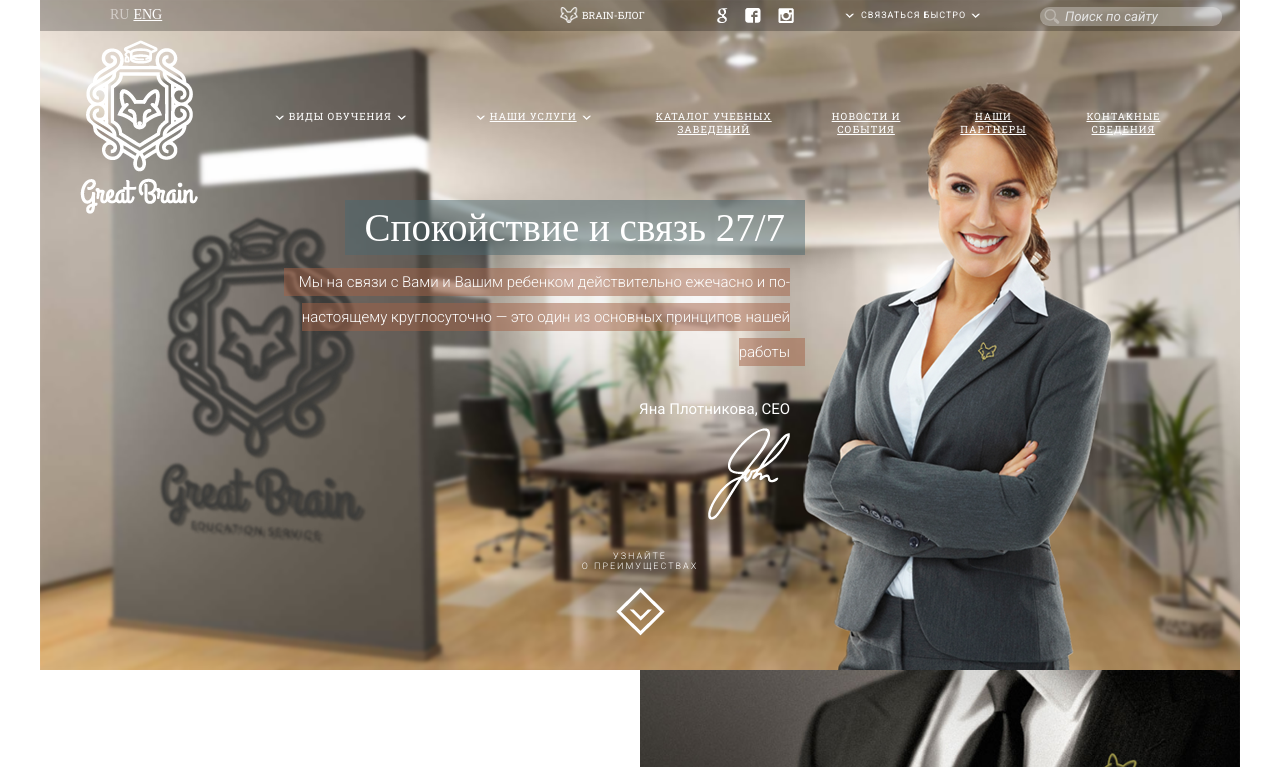
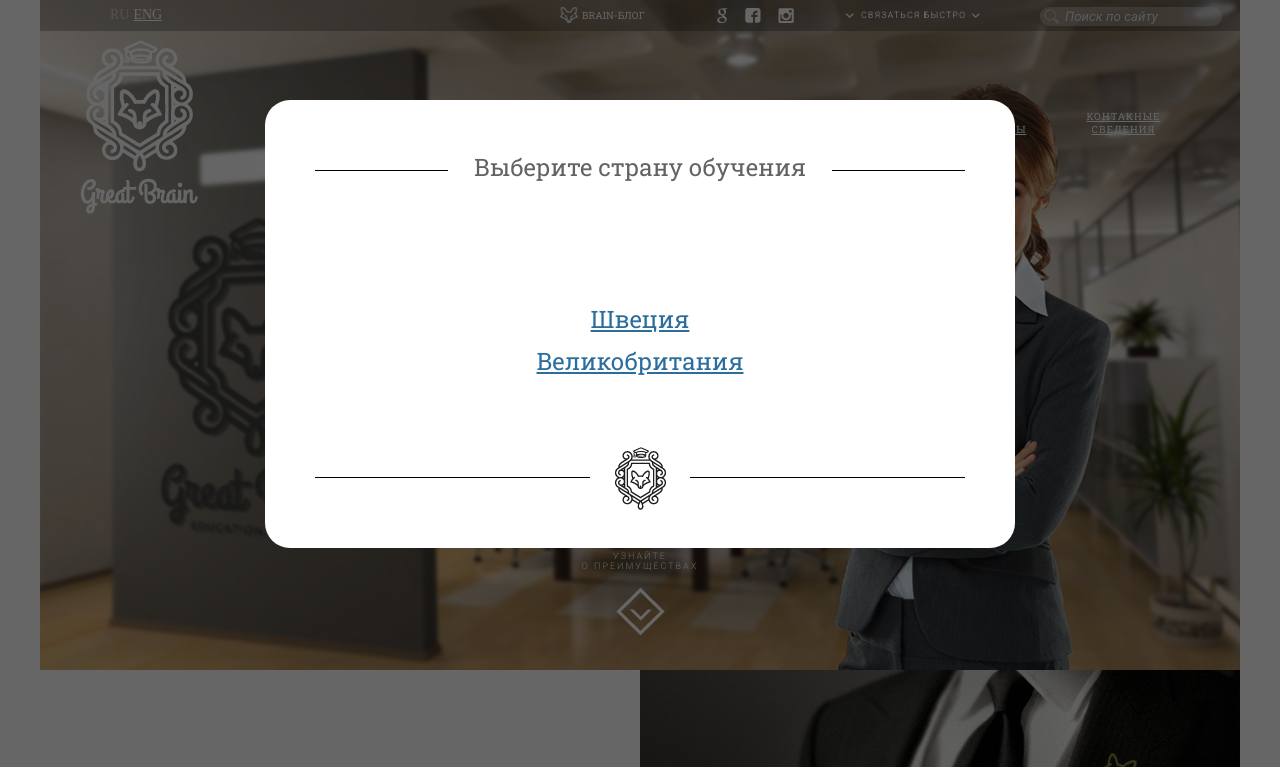
Before and after one commit to kushkoalex/great-brain, a plain HTML site: page public/html/index.html in a window 1280 px wide. Shown: the top 767 px of the page. Drawn offline with Linux system fonts and the light colour scheme; a web font is replaced by a local one.

Commit message:
added popup select country form  v.0.0.10

```diff
--- a/public/html/index.html
+++ b/public/html/index.html
@@ -63,6 +63,8 @@
         <script type="text/javascript" src="../scripts/greatBrain/elements/feedbackForm/tmpls_feedbackForm.js?v=0.0.1"></script>
         <script type="text/javascript" src="../scripts/greatBrain/elements/mainPage/mainPage.js?v=0.0.1"></script>
         <script type="text/javascript" src="../scripts/greatBrain/elements/mainPage/tmpls_mainPage.js?v=0.0.1"></script>
+        <script type="text/javascript" src="../scripts/greatBrain/elements/popupForm/popupForm.js?v=0.0.1"></script>
+        <script type="text/javascript" src="../scripts/greatBrain/elements/popupForm/tmpls_popupForm.js?v=0.0.1"></script>
         <script type="text/javascript" src="../vendor/scripts/jquery-1.11.2.min.js?v=0.0.1"></script>
         <script type="text/javascript" src="../vendor/scripts/jquery.bxslider.min.js?v=0.0.1"></script>
         <script type="text/javascript" src="../vendor/scripts/parallax.min.js?v=0.0.1"></script>
@@ -78,6 +80,7 @@
         <link rel="stylesheet" type="text/css" href="../styles/blocks/language-switcher.css?v=0.0.1" media="screen"/>
         <link rel="stylesheet" type="text/css" href="../styles/blocks/logo.css?v=0.0.1" media="screen"/>
         <link rel="stylesheet" type="text/css" href="../styles/blocks/main-menu.css?v=0.0.1" media="screen"/>
+        <link rel="stylesheet" type="text/css" href="../styles/blocks/popup-form.css?v=0.0.1" media="screen"/>
         <link rel="stylesheet" type="text/css" href="../styles/pages/index.css?v=0.0.1" media="screen"/>
         <link rel="stylesheet" type="text/css" href="../vendor/styles/jquery.bxslider.css?v=0.0.1" media="screen"/>
     <!-- end css template tags -->
@@ -152,7 +155,8 @@
                         feedbackFormSendBtn:'отправить',
                         searchInputText:'поиск по сайту',
                         showMoreText:'узнайте<br> о преимуществах',
-                        announcementLinkText:'узнать больше'
+                        announcementLinkText:'узнать больше',
+                        selectEducationCountry:'выберите страну обучения'
                     },
                     en:{
                         copyright: '&copy; {year} Great Brain &mdash; Education Service',
@@ -165,7 +169,8 @@
                         feedbackFormSendBtn:'отправить',
                         searchInputText:'поиск по сайту',
                         showMoreText:'узнайте<br> о преимуществах',
-                        announcementLinkText:'узнать больше'
+                        announcementLinkText:'узнать больше',
+                        selectEducationCountry:'выберите страну обучения'
                     }
                 }
             }
@@ -310,7 +315,18 @@
     </script>
 
 
-    <!--include "../includes/settings/dataModels/events.html"-->
+    <script type="text/javascript">
+        (function (gb) {
+
+            gb.settings.dataModels.educationCountries = [
+                {title:'Швеция',url:'#'},
+                {title:'Великобритания',url:'#'}
+            ];
+
+        }(GB));
+    </script>
+
+
     <!--include "../includes/settings/dataModels/event.html"-->
     <!--include "../includes/settings/dataModels/media.html"-->
     <!--include "../includes/settings/dataModels/news.html"-->
--- a/public/scripts/greatBrain/elements/mainPage/mainPage.js
+++ b/public/scripts/greatBrain/elements/mainPage/mainPage.js
@@ -25,6 +25,9 @@ GB.mainPage = function ($parent) {
 
     build = tp('mainPage', $parent);
     $mainImageContentWrapper = build.mainImageContentWrapper;
+
+
+    gb.popupForm($parent);
 
     $fragment = global.document.createDocumentFragment();
 
--- /dev/null
+++ b/public/scripts/greatBrain/elements/popupForm/popupForm.js
@@ -0,0 +1,38 @@
+GB.popupForm = function($parent){
+    var gb= this,
+        global = gb.global,
+        a9 = global.A9,
+        tp = global.cnCt.tp,
+        eventOnPointerEnd = a9.deviceInfo.eventOnPointerEnd,
+        settings = gb.settings,
+        $popuplink,
+        $layout,
+        $popup,
+        $popuoClassName = 'popup-link',
+
+        build,
+        u;
+
+
+
+    build = tp('popupForm',$parent);
+    $layout = build.r;
+    $popup = build.popup;
+
+    $popuplink = a9.$c($popuoClassName)[0];
+
+    a9.addEvent($layout, eventOnPointerEnd, function(){
+        this.style.display ='none';
+    });
+
+    a9.addEvent($popup, 'click', function(e){
+        e.stopPropagation();
+    });
+
+    if($popuplink!==u){
+        a9.addEvent($popuplink, eventOnPointerEnd, function(){
+            $layout.style.display ='block';
+        });
+    }
+
+};
--- /dev/null
+++ b/public/scripts/greatBrain/elements/popupForm/tmpls_popupForm.js
@@ -0,0 +1,42 @@
+(function (gb) {
+    var tmpls = gb.tmpls,
+        a9 = gb.global.A9,
+        l10n = a9.l10n,
+        u;
+
+
+    tmpls.popupForm = function () {
+        var educationCountries = gb.settings.dataModels.educationCountries,
+            countriesContent = [];
+
+
+        a9.each(educationCountries, function (country) {
+            countriesContent.push({c:'link-container', C:{e: 'a', h: country.url, t: country.title}});
+        });
+
+
+        return {
+            c: 'layout', C: {
+                c: 'popup select-country-form',
+                n: 'popup',
+                C: {
+                    c: 'frame',
+                    C: [
+                        {
+                            c: 'title-wrapper',
+                            C: {c: 'title', t: l10n('selectEducationCountry', 'firstUpper')}
+                        },
+                        {
+                            c: 'select-education-country',C:countriesContent
+                        },
+                        {
+                            c:'logo-wrapper',
+                            C:{c:'select-country-form-logo'}
+                        }
+                    ]
+                }
+            }
+        }
+    }
+
+}(GB));
--- a/public/scripts/greatBrain/modules/commonTmpls/mainMenu.js
+++ b/public/scripts/greatBrain/modules/commonTmpls/mainMenu.js
@@ -10,34 +10,45 @@
             menuData = gb.settings.dataModels.mainMenu,
             menuItems = [],
             menuItem,
+            i,
             controlsDescriptors = gb.settings.controlsDescriptors,
             isActiveMenuItem = false,
             isSelectedMenuItem = false;
 
-        for (var i = 0; i < menuData.length; i++) {
+
+        menuItem = {
+            e: 'li', c:'popup-link', C: {
+                e: 'span', C: [{c: 'arrow'}, {
+                    e: 'a',
+                    h: '#',
+                    H: menuData[0].title
+                }, {c: 'arrow'}]
+            }
+        };
+        menuItems.push(menuItem);
+
+        for (i = 1; i < menuData.length; i++) {
 
             isSelectedMenuItem = (controlsDescriptors.site.activeMenuItemId && controlsDescriptors.site.activeMenuItemId == menuData[i].id) || menuData[i].selected;
             isActiveMenuItem = menuData[i].active;
 
             if (isActiveMenuItem) {
-                if(menuData[i].hasArrow){
+                if (menuData[i].hasArrow) {
                     menuItem = {
                         e: 'li', c: 'active', C: [
-                            {c:'arrow'},
+                            {c: 'arrow'},
                             {
                                 e: 'a',
                                 h: menuData[i].url,
                                 H: menuData[i].title
                             },
-                            {c:'arrow'}
+                            {c: 'arrow'}
                         ]
                     };
                 }
-                else
-                {
+                else {
                     menuItem = {
-                        e: 'li', c: 'active short', C:
-                            {
+                        e: 'li', c: 'active short', C: {
                             e: 'a',
                             h: menuData[i].url,
                             H: menuData[i].title
@@ -47,16 +58,16 @@
 
 
             } else if (isSelectedMenuItem) {
-                if(menuData[i].hasArrow){
+                if (menuData[i].hasArrow) {
                     menuItem = {
-                        e: 'li', C: [{c:'arrow'},{
+                        e: 'li', C: [{c: 'arrow'}, {
                             e: 'span',
                             H: menuData[i].title
-                        },{c:'arrow'}]
+                        }, {c: 'arrow'}]
                     };
-                }else{
+                } else {
                     menuItem = {
-                        e: 'li', c:'short', C: {
+                        e: 'li', c: 'short', C: {
                             e: 'span',
                             H: menuData[i].title
                         }
@@ -64,21 +75,21 @@
                 }
 
 
-
             }
             else {
-                if(menuData[i].hasArrow){
+                if (menuData[i].hasArrow) {
                     menuItem = {
                         e: 'li', C: {
-                        e: 'span', C: [{c:'arrow'},{
+                            e: 'span', C: [{c: 'arrow'}, {
                                 e: 'a',
                                 h: menuData[i].url,
                                 H: menuData[i].title
-                        },{c:'arrow'}]
+                            }, {c: 'arrow'}]
                         }
-                };}else{
+                    };
+                } else {
                     menuItem = {
-                        e: 'li', c:'short', C: {
+                        e: 'li', c: 'short', C: {
                             e: 'span', C: {
                                 e: 'a',
                                 h: menuData[i].url,
@@ -93,7 +104,7 @@
 
 
         return {
-            c: 'main-menu', a:{id:'mainMenu'},
+            c: 'main-menu', a: {id: 'mainMenu'},
             C: {
                 e: 'ul', C: [
                     menuItems
--- /dev/null
+++ b/public/styles/blocks/popup-form.css
@@ -0,0 +1,24 @@
+.layout {
+    background: rgba(0, 0, 0, .6);
+    position: fixed;
+    top: 0;
+    left: 0;
+    right: 0;
+    height: 100%;
+    /*display: none;*/
+    z-index: 10001;
+}
+
+.layout .popup {
+    width: 750px;
+    /*min-height: 600px;*/
+    position: relative;
+    /*background: url("../../images/search-form-bg.png");*/
+    background-color: #ffffff;
+    top: 50%;
+    margin: -300px auto 0;
+    padding: 50px 50px 30px;
+    -webkit-border-radius: 25px;
+    -moz-border-radius: 25px;
+    border-radius: 25px;
+}
--- a/public/styles/pages/index.css
+++ b/public/styles/pages/index.css
@@ -139,12 +139,11 @@
 
 }
 
-.main-page-announcements .parallax-window{
+.main-page-announcements .parallax-window {
     height: 330px;
 }
 
-
-.scroll-to-top{
+.scroll-to-top {
     -webkit-transition: opacity 0.5s ease-in-out;
     -moz-transition: opacity 0.5s ease-in-out;
     -o-transition: opacity 0.5s ease-in-out;
@@ -162,8 +161,57 @@
     cursor: pointer;
 }
 
-.scroll-to-top.active{
+.scroll-to-top.active {
     opacity: 1;
     -ms-filter: "progid:DXImageTransform.Microsoft.Alpha(Opacity=100)";
     filter: alpha(opacity=1);
 }
+
+.select-country-form {
+    font-family: 'Roboto Slab', serif;
+    font-size: 24px;
+}
+
+.select-country-form a {
+    color: #2b6d9d;
+}
+
+.select-country-form .frame {
+    border-top: 1px solid #000000;
+    border-bottom: 1px solid #000000;
+    text-align: center;
+    margin-top: 20px;
+    margin-bottom: 40px;
+}
+
+.select-education-country {
+    margin: 120px 0;
+}
+
+.select-education-country .link-container {
+    margin: 10px;
+}
+
+.select-country-form .frame .title-wrapper {
+    margin-top: -20px;
+}
+
+.select-country-form .frame .title-wrapper .title {
+
+    display: inline-block;
+    background-color: #ffffff;
+    padding: 0 26px;
+}
+
+.select-country-form .frame .logo-wrapper {
+    margin-top: -20px;
+}
+
+.select-country-form .frame .logo-wrapper .select-country-form-logo {
+    height: 63px;
+    background: #ffffff url("../../images/select-country-form-logo.png") no-repeat center;
+    width: 100px;
+    position: absolute;
+    left: 50%;
+    margin: -30px auto 0 -50px;
+}
```
Also changed, not shown: sources/includes/settings.html (+1 -1 lines), sources/includes/settings/dataModels/educationCountries.html (added, +10 -0 lines), sources/includes/settings/l10n.html (+4 -2 lines), public/images/select-country-form-logo.png (added). Lines whose indentation alone changed are shown as unchanged.
